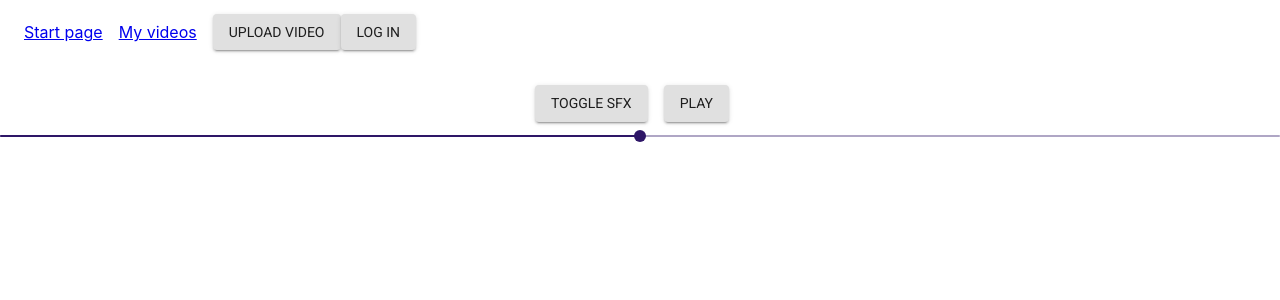
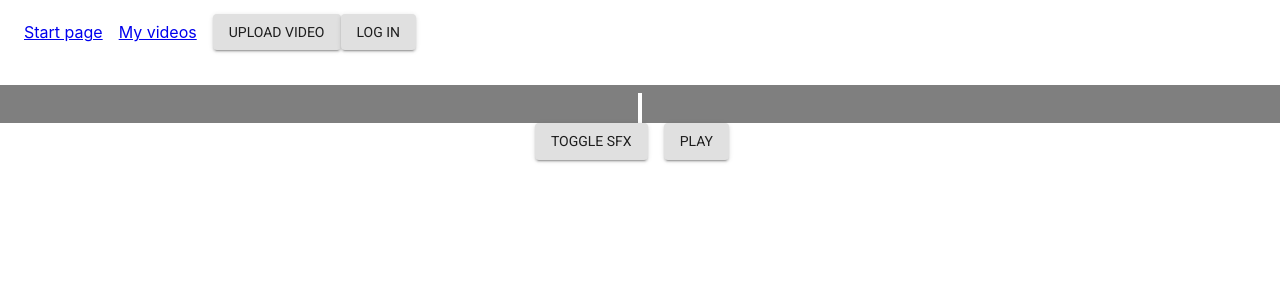
Before and after one commit to isaksc2/Before-Effects, a React (Create React App) app: page / in a window 1280 px wide. Shown: the top 300 px of the page. Built offline with nearby package versions, Linux system fonts and the light colour scheme; no server answers.

Commit message:
bar slider

```diff
--- a/src/components/PlayerContainer.js
+++ b/src/components/PlayerContainer.js
@@ -26,6 +26,57 @@ const styles = (theme) => ({
 window.YTConfig = {
   host: "https://www.youtube.com",
 };
+
+const CustomSlider = withStyles({
+  root: {
+    color: "#52af77",
+    height: 8,
+    "&$vertical": {
+      width: 8,
+    },
+  },
+  thumb: {
+    height: 340,
+    width: 4,
+    color: "#fff",
+    borderRadius: 0,
+    //backgroundColor: "#fff",
+    //border: "2px solid currentColor",
+    //marginTop: 0,
+    marginBottom: 0,
+    marginLeft: -2,
+    "&:focus, &:hover": {
+      boxShadow: "0px 0px 0px 8px rgba(84, 199, 97, 0.16)",
+    },
+    "&$active": {
+      boxShadow: "0px 0px 0px 12px rgba(84, 199, 97, 0.16)",
+    },
+  },
+  active: {},
+  valueLabel: {
+    left: "calc(-50% + 4px)",
+  },
+  track: {
+    height: 0,
+    borderRadius: 4,
+  },
+  rail: {
+    height: 0,
+    borderRadius: 4,
+  },
+  vertical: {
+    "& $rail": {
+      width: 8,
+    },
+    "& $track": {
+      width: 8,
+    },
+    "& $thumb": {
+      marginLeft: -8,
+      marginBottom: -11,
+    },
+  },
+})(Slider);
 
 class PlayerContainer extends Component {
   constructor(props) {
@@ -180,6 +231,14 @@ class PlayerContainer extends Component {
               onStateChange={this.onPlayer2StateChange}
             />
           </div>
+
+          <div className={classes.childDiv}>
+            <CustomSlider
+              value={this.state.videoDivide}
+              step={0.1}
+              onChange={(e, val) => this.setState({ videoDivide: val })}
+            ></CustomSlider>
+          </div>
         </div>
         <div>
           <Button variant="contained" style={{ marginRight: 16 }} onClick={this.clickSFX}>
@@ -189,13 +248,7 @@ class PlayerContainer extends Component {
             {this.state.paused ? "play" : "pause"}
           </Button>
         </div>
-        <div style={{ marginLeft: "0%", marginRight: "0%" }}>
-          <Slider
-            value={this.state.videoDivide}
-            step={0.1}
-            onChange={(e, val) => this.setState({ videoDivide: val })}
-          ></Slider>
-        </div>
+        <div style={{ marginLeft: "0%", marginRight: "0%" }}></div>
       </div>
     );
   }
```
